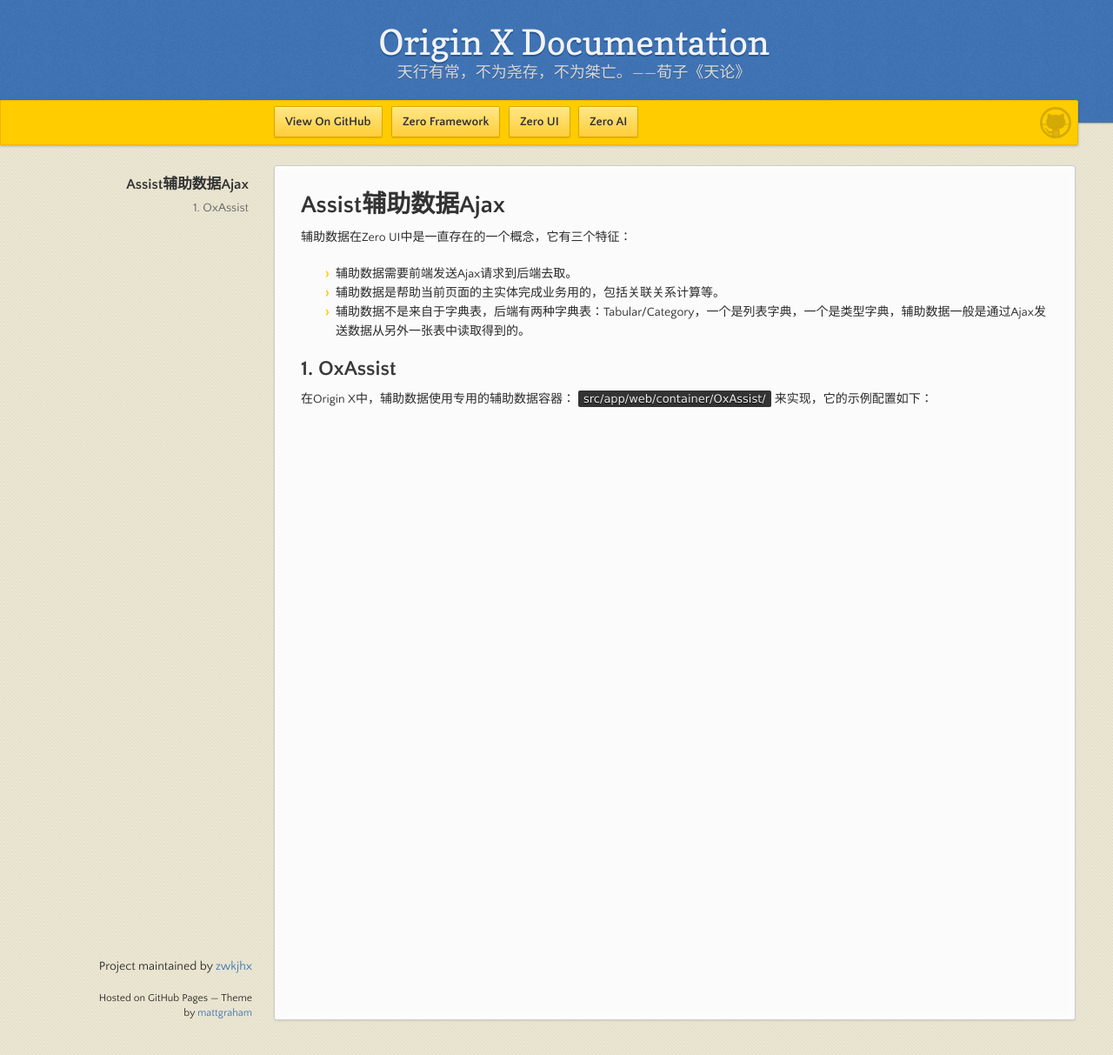
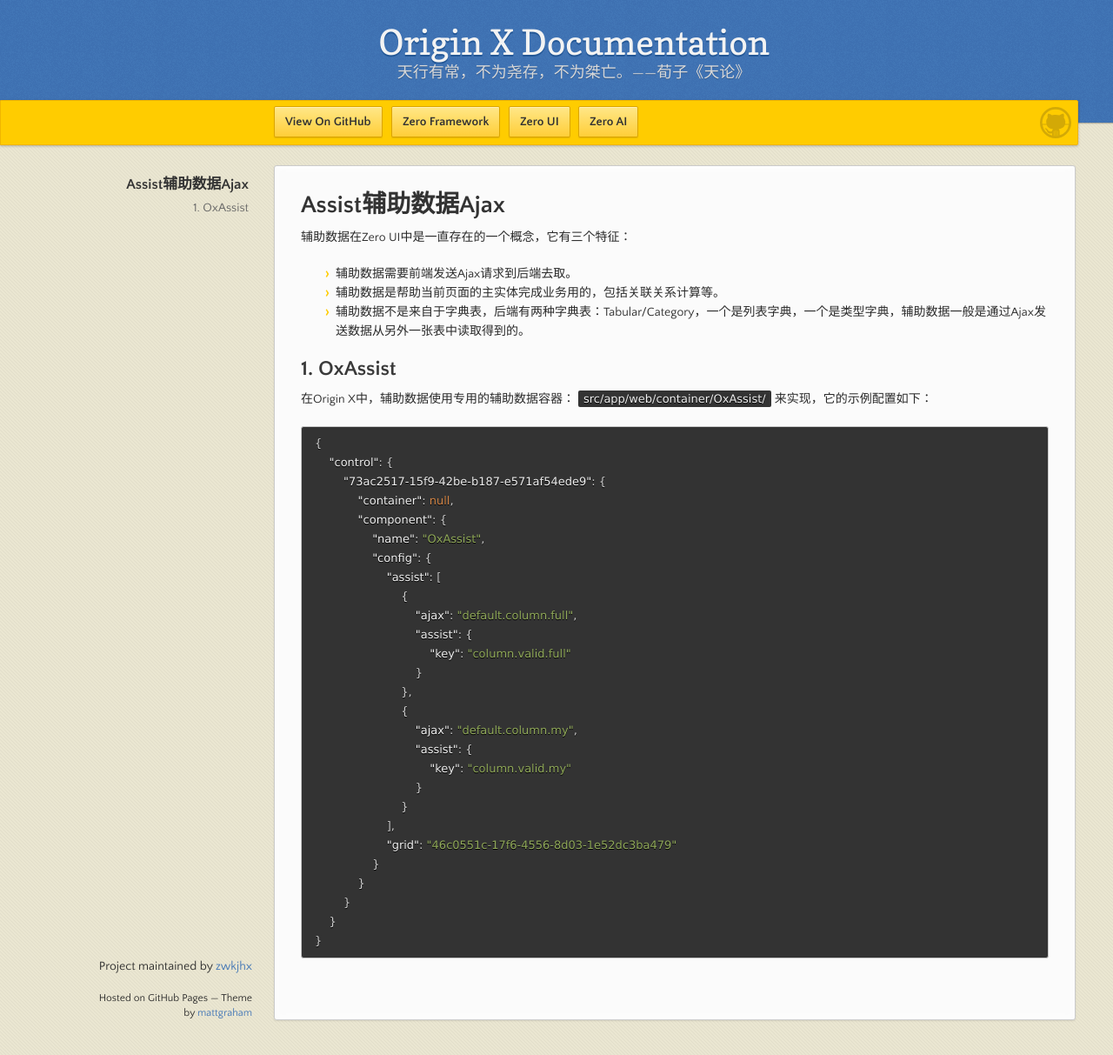
Before and after one commit to zwkjhx/ox-doc, a Jekyll site: the page built from specification/3-origin-xgui-fan/spo-009-assistfu-zhu-shu-ju-ajax.md, in a window 1280 px wide and 1213 px high. Shown: the whole window at 87% size. Built offline with Jekyll 4.4.1, drawn with Linux system fonts in a browser that asks for light colours; our own code applies the rules of GitHub Pages for plain Markdown files.

Commit message:
Updates specification/3-origin-xgui-fan/spo-009-assistfu-zhu-shu-ju-ajax.md
Auto commit by GitBook Editor

````diff
--- a/specification/3-origin-xgui-fan/spo-009-assistfu-zhu-shu-ju-ajax.md
+++ b/specification/3-origin-xgui-fan/spo-009-assistfu-zhu-shu-ju-ajax.md
@@ -9,3 +9,33 @@
 ## 1. OxAssist
 
 在Origin X中，辅助数据使用专用的辅助数据容器：`src/app/web/container/OxAssist/`来实现，它的示例配置如下：
+
+```json
+{
+    "control": {
+        "73ac2517-15f9-42be-b187-e571af54ede9": {
+            "container": null,
+            "component": {
+                "name": "OxAssist",
+                "config": {
+                    "assist": [
+                        {
+                            "ajax": "default.column.full",
+                            "assist": {
+                                "key": "column.valid.full"
+                            }
+                        },
+                        {
+                            "ajax": "default.column.my",
+                            "assist": {
+                                "key": "column.valid.my"
+                            }
+                        }
+                    ],
+                    "grid": "46c0551c-17f6-4556-8d03-1e52dc3ba479"
+                }
+            }
+        }
+    }
+}
+```
````
